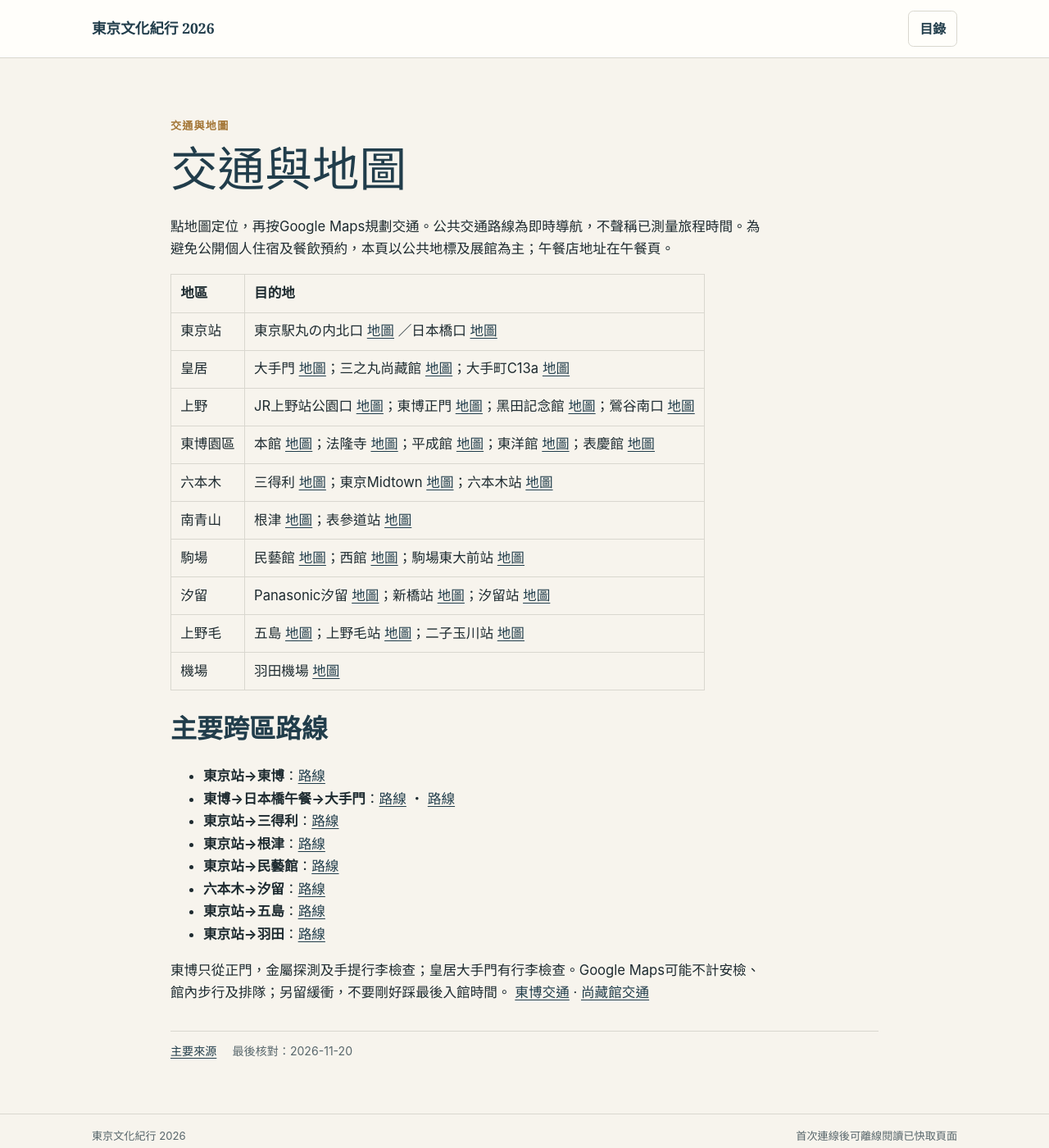
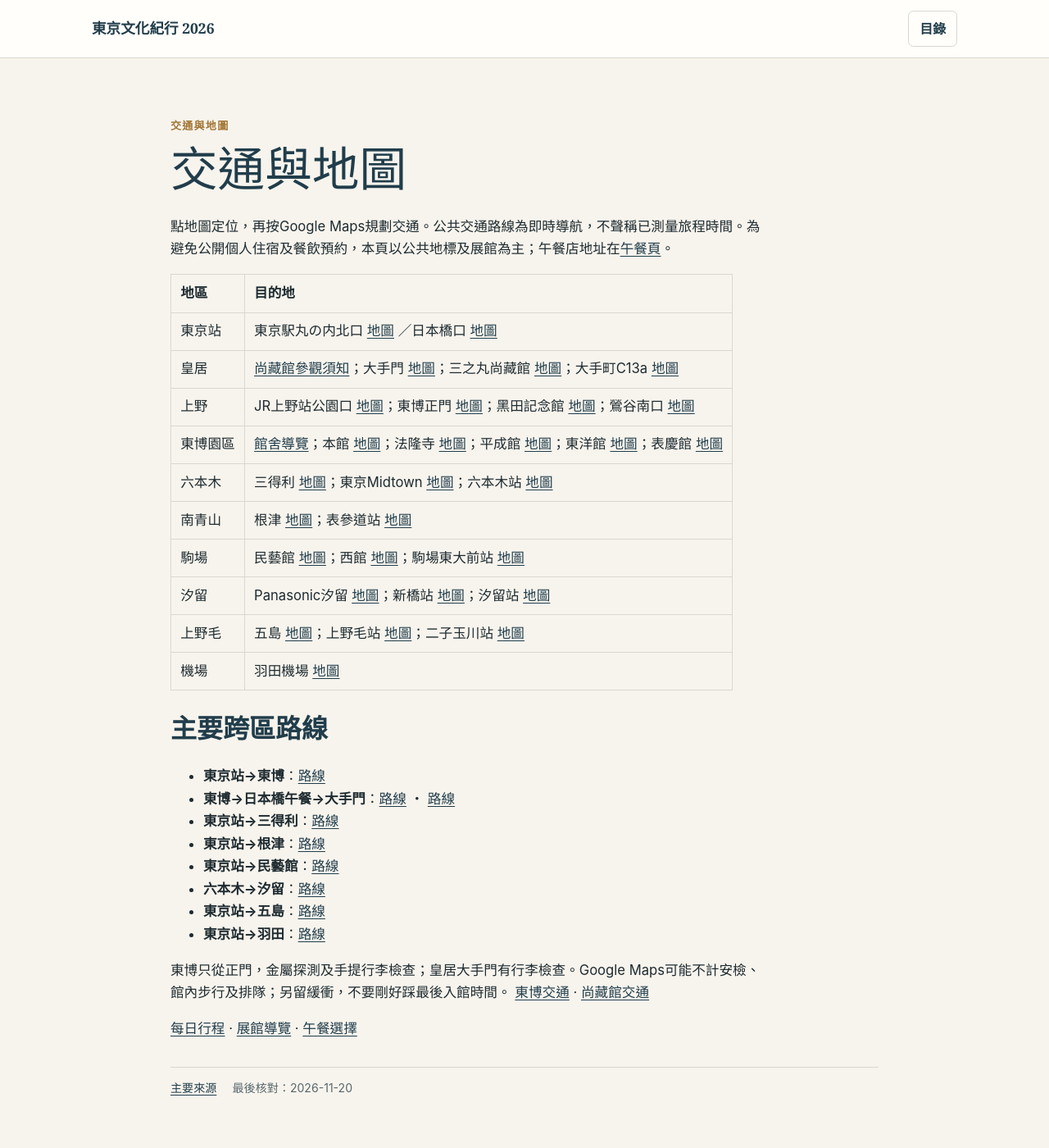
Before and after one commit to davetwchiu/tokyo-culture-trip-2026, a Jekyll site: the page built from content/transport/index.md, in a window 1280 px wide and 1400 px high. Shown: the whole window at 82% size. Built offline with Jekyll 4.4.1, drawn with Linux system fonts in a browser that asks for light colours.

Commit message:
Cross-link practical guide transport/index.md

```diff
--- a/content/transport/index.md
+++ b/content/transport/index.md
@@ -13,14 +13,14 @@ maps_destination: ""
 offline: true
 ---
 
-點地圖定位，再按Google Maps規劃交通。公共交通路線為即時導航，不聲稱已測量旅程時間。為避免公開個人住宿及餐飲預約，本頁以公共地標及展館為主；午餐店地址在午餐頁。
+點地圖定位，再按Google Maps規劃交通。公共交通路線為即時導航，不聲稱已測量旅程時間。為避免公開個人住宿及餐飲預約，本頁以公共地標及展館為主；午餐店地址在[午餐頁](/tokyo-culture-trip-2026/lunch/)。
 
 | 地區 | 目的地 |
 |---|---|
 | 東京站 | 東京駅丸の内北口 [地圖](https://www.google.com/maps/search/?api=1&query=%E6%9D%B1%E4%BA%AC%E9%A7%85%20%E4%B8%B8%E3%81%AE%E5%86%85%E5%8C%97%E5%8F%A3) ／日本橋口 [地圖](https://www.google.com/maps/search/?api=1&query=%E6%9D%B1%E4%BA%AC%E9%A7%85%20%E6%97%A5%E6%9C%AC%E6%A9%8B%E5%8F%A3) |
-| 皇居 | 大手門 [地圖](https://www.google.com/maps/search/?api=1&query=%E7%9A%87%E5%B1%85%E6%9D%B1%E5%BE%A1%E8%8B%91%20%E5%A4%A7%E6%89%8B%E9%96%80)；三之丸尚藏館 [地圖](https://www.google.com/maps/search/?api=1&query=%E7%9A%87%E5%B1%85%E4%B8%89%E3%81%AE%E4%B8%B8%E5%B0%9A%E8%94%B5%E9%A4%A8)；大手町C13a [地圖](https://www.google.com/maps/search/?api=1&query=%E5%A4%A7%E6%89%8B%E7%94%BA%E9%A7%85%20C13a%E5%87%BA%E5%8F%A3) |
+| 皇居 | [尚藏館參觀須知](/tokyo-culture-trip-2026/museums/sannomaru/)；大手門 [地圖](https://www.google.com/maps/search/?api=1&query=%E7%9A%87%E5%B1%85%E6%9D%B1%E5%BE%A1%E8%8B%91%20%E5%A4%A7%E6%89%8B%E9%96%80)；三之丸尚藏館 [地圖](https://www.google.com/maps/search/?api=1&query=%E7%9A%87%E5%B1%85%E4%B8%89%E3%81%AE%E4%B8%B8%E5%B0%9A%E8%94%B5%E9%A4%A8)；大手町C13a [地圖](https://www.google.com/maps/search/?api=1&query=%E5%A4%A7%E6%89%8B%E7%94%BA%E9%A7%85%20C13a%E5%87%BA%E5%8F%A3) |
 | 上野 | JR上野站公園口 [地圖](https://www.google.com/maps/search/?api=1&query=JR%E4%B8%8A%E9%87%8E%E9%A7%85%E5%85%AC%E5%9C%92%E5%8F%A3)；東博正門 [地圖](https://www.google.com/maps/search/?api=1&query=%E6%9D%B1%E4%BA%AC%E5%9B%BD%E7%AB%8B%E5%8D%9A%E7%89%A9%E9%A4%A8%20%E6%AD%A3%E9%96%80)；黑田記念館 [地圖](https://www.google.com/maps/search/?api=1&query=%E9%BB%92%E7%94%B0%E8%A8%98%E5%BF%B5%E9%A4%A8)；鶯谷南口 [地圖](https://www.google.com/maps/search/?api=1&query=%E9%B6%AF%E8%B0%B7%E9%A7%85%20%E5%8D%97%E5%8F%A3) |
-| 東博園區 | 本館 [地圖](https://www.google.com/maps/search/?api=1&query=%E6%9D%B1%E4%BA%AC%E5%9B%BD%E7%AB%8B%E5%8D%9A%E7%89%A9%E9%A4%A8%20%E6%9C%AC%E9%A4%A8)；法隆寺 [地圖](https://www.google.com/maps/search/?api=1&query=%E6%B3%95%E9%9A%86%E5%AF%BA%E5%AE%9D%E7%89%A9%E9%A4%A8%20%E6%9D%B1%E4%BA%AC%E5%9B%BD%E7%AB%8B%E5%8D%9A%E7%89%A9%E9%A4%A8)；平成館 [地圖](https://www.google.com/maps/search/?api=1&query=%E6%9D%B1%E4%BA%AC%E5%9B%BD%E7%AB%8B%E5%8D%9A%E7%89%A9%E9%A4%A8%20%E5%B9%B3%E6%88%90%E9%A4%A8)；東洋館 [地圖](https://www.google.com/maps/search/?api=1&query=%E6%9D%B1%E4%BA%AC%E5%9B%BD%E7%AB%8B%E5%8D%9A%E7%89%A9%E9%A4%A8%20%E6%9D%B1%E6%B4%8B%E9%A4%A8)；表慶館 [地圖](https://www.google.com/maps/search/?api=1&query=%E6%9D%B1%E4%BA%AC%E5%9B%BD%E7%AB%8B%E5%8D%9A%E7%89%A9%E9%A4%A8%20%E8%A1%A8%E6%85%B6%E9%A4%A8) |
+| 東博園區 | [館舍導覽](/tokyo-culture-trip-2026/museums/tokyo-national-museum/)；本館 [地圖](https://www.google.com/maps/search/?api=1&query=%E6%9D%B1%E4%BA%AC%E5%9B%BD%E7%AB%8B%E5%8D%9A%E7%89%A9%E9%A4%A8%20%E6%9C%AC%E9%A4%A8)；法隆寺 [地圖](https://www.google.com/maps/search/?api=1&query=%E6%B3%95%E9%9A%86%E5%AF%BA%E5%AE%9D%E7%89%A9%E9%A4%A8%20%E6%9D%B1%E4%BA%AC%E5%9B%BD%E7%AB%8B%E5%8D%9A%E7%89%A9%E9%A4%A8)；平成館 [地圖](https://www.google.com/maps/search/?api=1&query=%E6%9D%B1%E4%BA%AC%E5%9B%BD%E7%AB%8B%E5%8D%9A%E7%89%A9%E9%A4%A8%20%E5%B9%B3%E6%88%90%E9%A4%A8)；東洋館 [地圖](https://www.google.com/maps/search/?api=1&query=%E6%9D%B1%E4%BA%AC%E5%9B%BD%E7%AB%8B%E5%8D%9A%E7%89%A9%E9%A4%A8%20%E6%9D%B1%E6%B4%8B%E9%A4%A8)；表慶館 [地圖](https://www.google.com/maps/search/?api=1&query=%E6%9D%B1%E4%BA%AC%E5%9B%BD%E7%AB%8B%E5%8D%9A%E7%89%A9%E9%A4%A8%20%E8%A1%A8%E6%85%B6%E9%A4%A8) |
 | 六本木 | 三得利 [地圖](https://www.google.com/maps/search/?api=1&query=%E3%82%B5%E3%83%B3%E3%83%88%E3%83%AA%E3%83%BC%E7%BE%8E%E8%A1%93%E9%A4%A8)；東京Midtown [地圖](https://www.google.com/maps/search/?api=1&query=%E6%9D%B1%E4%BA%AC%E3%83%9F%E3%83%83%E3%83%89%E3%82%BF%E3%82%A6%E3%83%B3)；六本木站 [地圖](https://www.google.com/maps/search/?api=1&query=%E5%85%AD%E6%9C%AC%E6%9C%A8%E9%A7%85) |
 | 南青山 | 根津 [地圖](https://www.google.com/maps/search/?api=1&query=%E6%A0%B9%E6%B4%A5%E7%BE%8E%E8%A1%93%E9%A4%A8)；表參道站 [地圖](https://www.google.com/maps/search/?api=1&query=%E8%A1%A8%E5%8F%82%E9%81%93%E9%A7%85) |
 | 駒場 | 民藝館 [地圖](https://www.google.com/maps/search/?api=1&query=%E6%97%A5%E6%9C%AC%E6%B0%91%E8%97%9D%E9%A4%A8)；西館 [地圖](https://www.google.com/maps/search/?api=1&query=%E6%97%A5%E6%9C%AC%E6%B0%91%E8%97%9D%E9%A4%A8%20%E8%A5%BF%E9%A4%A8)；駒場東大前站 [地圖](https://www.google.com/maps/search/?api=1&query=%E9%A7%92%E5%A0%B4%E6%9D%B1%E5%A4%A7%E5%89%8D%E9%A7%85) |
@@ -41,3 +41,5 @@ offline: true
 
 東博只從正門，金屬探測及手提行李檢查；皇居大手門有行李檢查。Google Maps可能不計安檢、館內步行及排隊；另留緩衝，不要剛好踩最後入館時間。
 [東博交通](https://www.tnm.jp/modules/r_free_page/index.php?id=113&lang=ja) · [尚藏館交通](https://shozokan.nich.go.jp/visit/access)
+
+[每日行程](/tokyo-culture-trip-2026/itinerary/) · [展館導覽](/tokyo-culture-trip-2026/museums/) · [午餐選擇](/tokyo-culture-trip-2026/lunch/)
```
Also changed, not shown: other parts of content/transport/index.md (+1 -1 lines).
